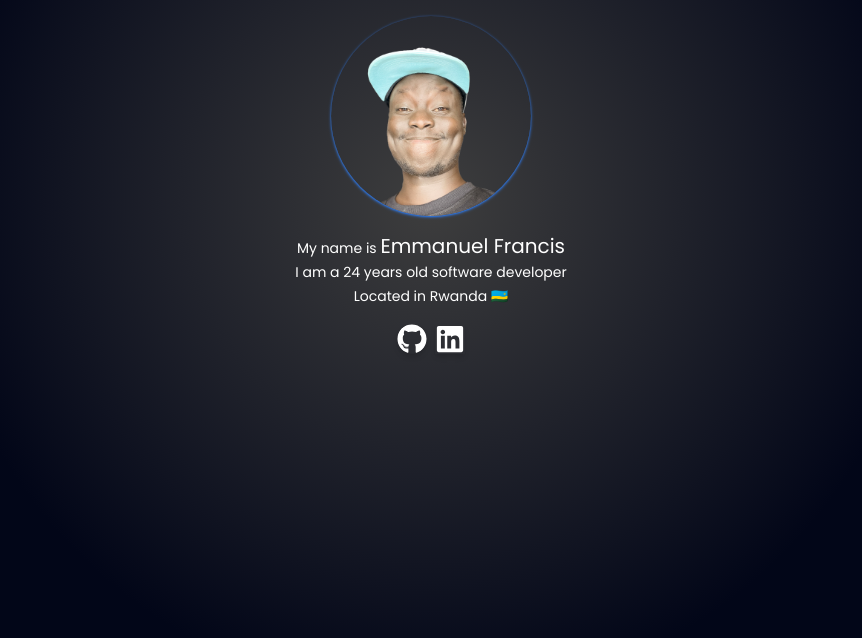
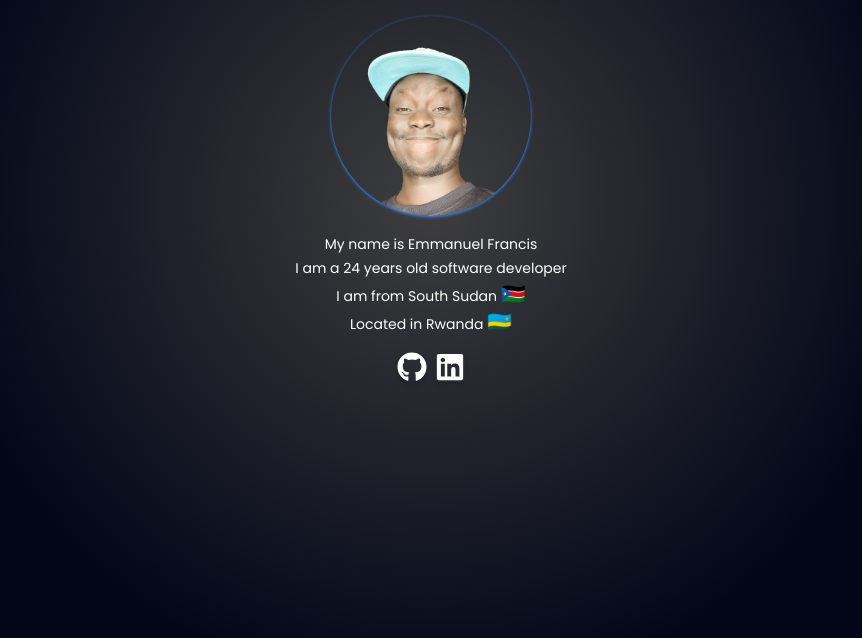
Before and after one commit to emmafrancis09/portfolio, a Next.js app: page / in a window 1280 px wide. Shown: the top 638 px of the page, without its empty margins (209-1071 px from the left). Built offline with nearby package versions, Linux system fonts and the light colour scheme.

Commit message:
update profile information and enhance image styling

```diff
--- a/src/app/page.tsx
+++ b/src/app/page.tsx
@@ -11,15 +11,19 @@ const page = () => {
           alt="profile-picture"
           width={3024}
           height={4032}
-          className="rounded-full object-cover  w-[200px] h-[200px] shadow shadow-blue-500"
+          className="rounded-full object-cover  w-[200px] h-[200px] shadow shadow-blue-500 cursor-pointer hover:shadow-neutral-600 transition-all"
         />
         <h1 className="py-4 text-sm flex items-center justify-center flex-col leading-6">
           <p>
-            My name is{" "}
-            <span className="font-semi-bold text-xl">Emmanuel Francis</span>
+            My name is <span className="font-semi-bold">Emmanuel Francis</span>
           </p>
           <p>I am a 24 years old software developer</p>
-          <p>Located in Rwanda 🇷🇼</p>
+          <p>
+            I am from South Sudan <span className="text-xl">🇸🇸</span>
+          </p>
+          <p>
+            Located in Rwanda <span className="text-xl">🇷🇼</span>
+          </p>
         </h1>
         <div>
           <div className="flex items-center justify-center gap-2 text-3xl">
```
